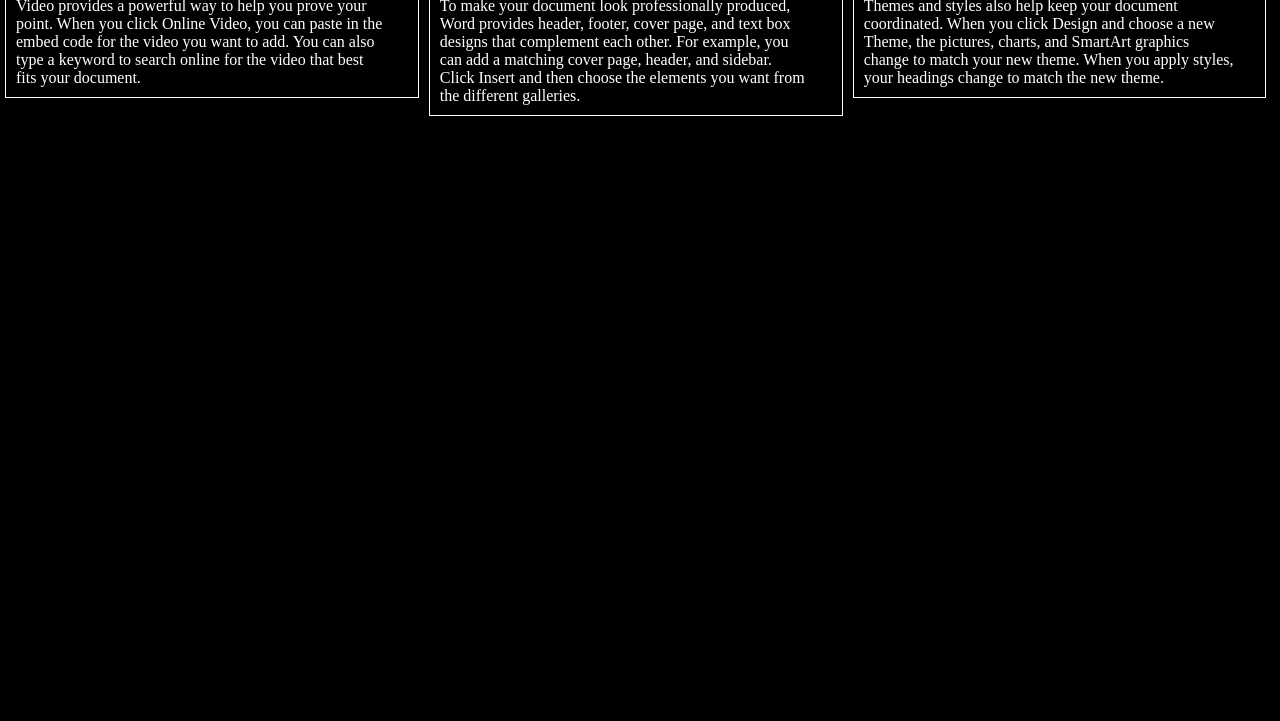
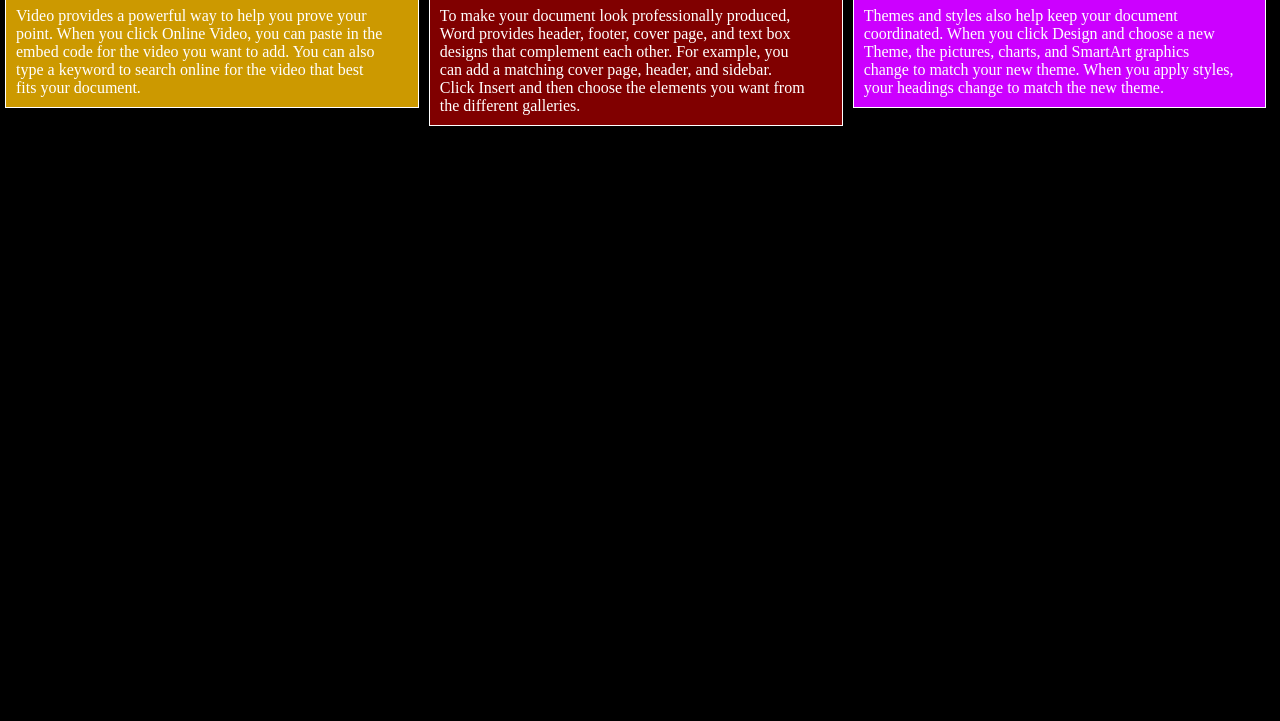
Before and after one commit to mosmas/mod2sol, a plain HTML site: page index.html in a window 1280 px wide. Shown: the part 79-800 px from the top of the page. Drawn offline with Linux system fonts and the light colour scheme; a web font is replaced by a local one.

Commit message:
Updated row divs

```diff
--- a/css/styles.css
+++ b/css/styles.css
@@ -27,8 +27,18 @@ h1{
 	clear:both;
 	margin: 10px;
 	width: 90%;
+}
+/* Target specific divs and add background color*/
+.row div:nth-child(1){
+	background: #CC9900;
+}
+.row div:nth-child(2){
+	background: maroon;
+}
+.row div:nth-child(3){
+	background: #CC00FF;
+}
 
-}
 .menu-item-1, .menu-item-2, .menu-item-3{
 	margin: 0px, 0px, 10px, 10px;
 	font-family: 'Playball', cursive;
@@ -37,6 +47,7 @@ h1{
 	clear:left;
 	width: 100px;
 	text-align: center;
+	margin-bottom: 10px;
 }
 .menu-item-1{
 	color:white;
```
